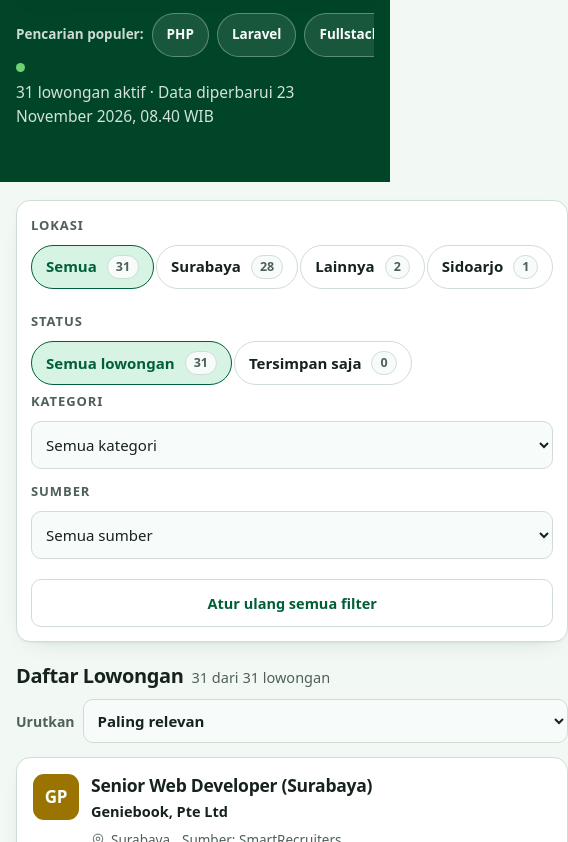
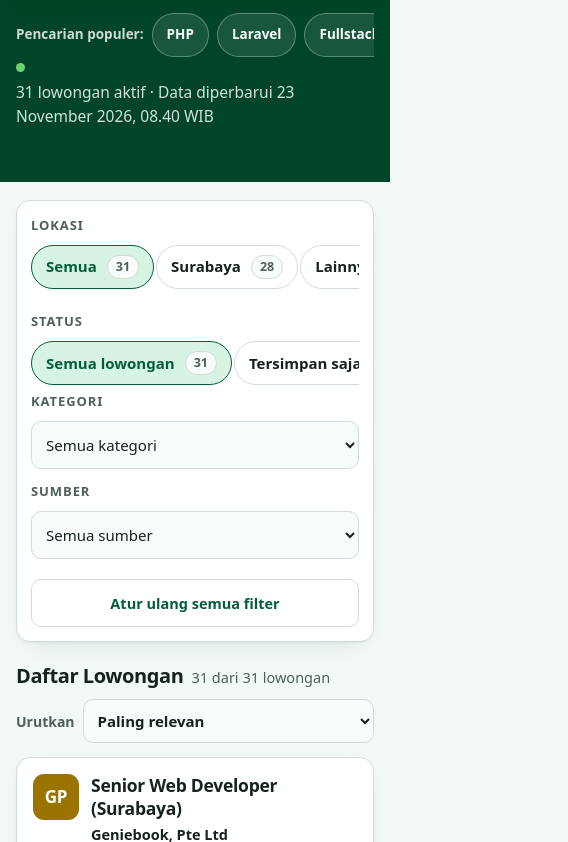
Before and after one commit to yoga777/lowongan-it-surabaya-sidoarjo, a plain HTML site: page index.html in a window 390 px wide. Shown: the part 467-1309 px from the top of the page, 568 px wide, since content can reach past the window. Drawn offline with Linux system fonts and the light colour scheme.

Commit message:
fix(mobile): kolom grid minmax(0,1fr) — card tidak lagi melebar keluar layar

```diff
--- a/index.html
+++ b/index.html
@@ -44,7 +44,7 @@
 }
 *{box-sizing:border-box}
 html{scroll-behavior:smooth}
-body{margin:0;font-family:system-ui,-apple-system,"Segoe UI",Roboto,"Helvetica Neue",Arial,sans-serif;background:var(--bg);color:var(--ink);line-height:1.55;-webkit-font-smoothing:antialiased}
+body{margin:0;font-family:system-ui,-apple-system,"Segoe UI",Roboto,"Helvetica Neue",Arial,sans-serif;background:var(--bg);color:var(--ink);line-height:1.55;-webkit-font-smoothing:antialiased;overflow-x:clip}
 a{color:inherit}
 .wrap{max-width:1180px;margin:0 auto;padding:0 clamp(16px,4vw,32px)}
 
@@ -137,9 +137,13 @@ footer.site{border-top:1px solid var(--line);padding:26px 0 40px;color:var(--mut
 
 /* ===== <=1023px: filter jadi panel atas + chip geser ===== */
 @media (max-width:1023px){
- .layout{grid-template-columns:1fr}
+ /* minmax(0,1fr) + min-width:0 wajib: tanpa itu kolom grid ikut lebar
+    min-content baris chip filter (flex nowrap) dan semua card melebar
+    keluar layar (~548px di viewport 360px) */
+ .layout{grid-template-columns:minmax(0,1fr)}
+ aside,main{min-width:0}
  aside{position:static;padding:16px}
- .fgroup{flex-direction:row;flex-wrap:nowrap;overflow-x:auto;padding-bottom:6px;-webkit-overflow-scrolling:touch;scrollbar-width:thin}
+ .fgroup{flex-direction:row;flex-wrap:nowrap;overflow-x:auto;min-width:0;max-width:100%;padding-bottom:6px;-webkit-overflow-scrolling:touch;scrollbar-width:thin}
  .fbtn{width:auto;flex:none;border:1px solid var(--line);border-radius:999px;padding:8px 14px}
  .fbtn[aria-pressed="true"]{border-color:var(--brand)}
  aside .stack{display:grid;grid-template-columns:1fr 1fr;gap:12px}
```
